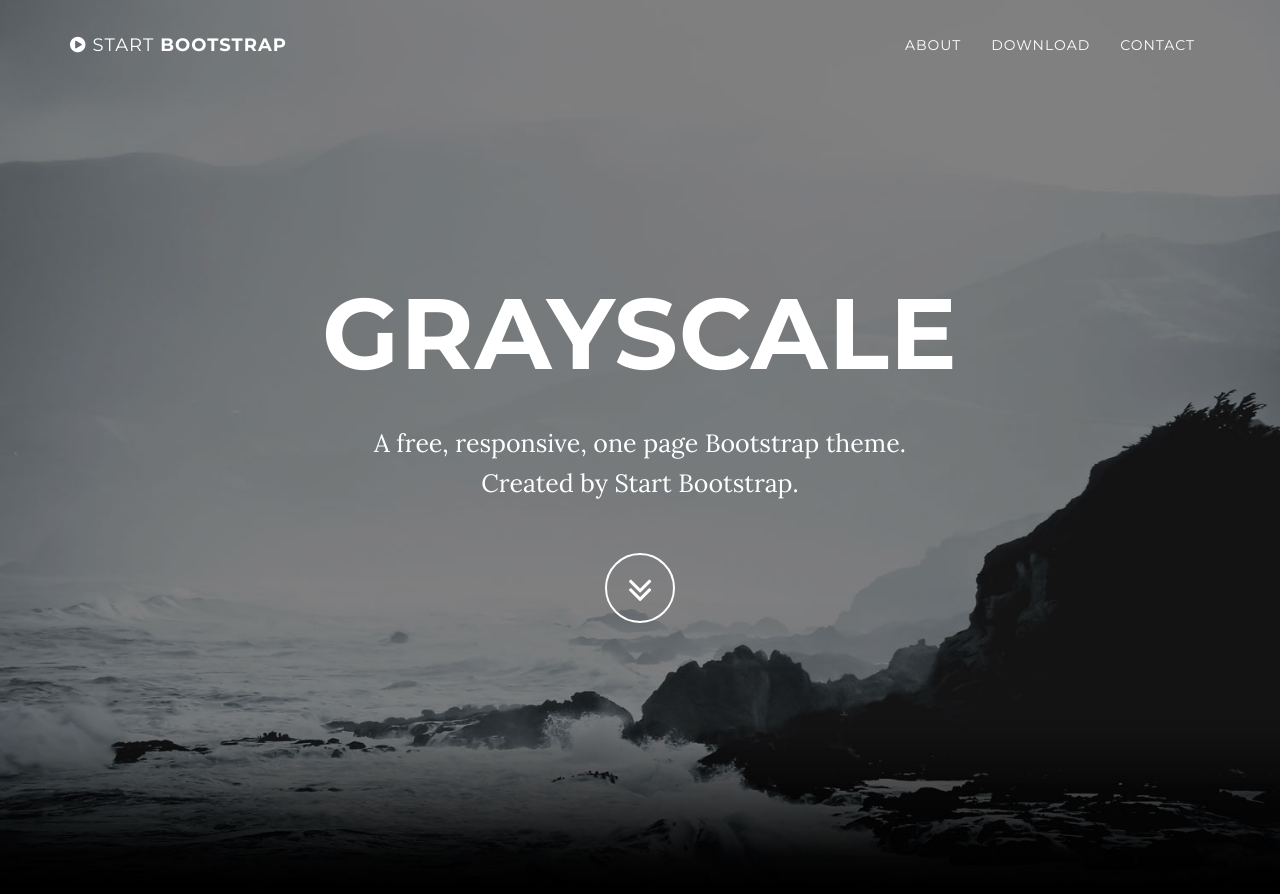
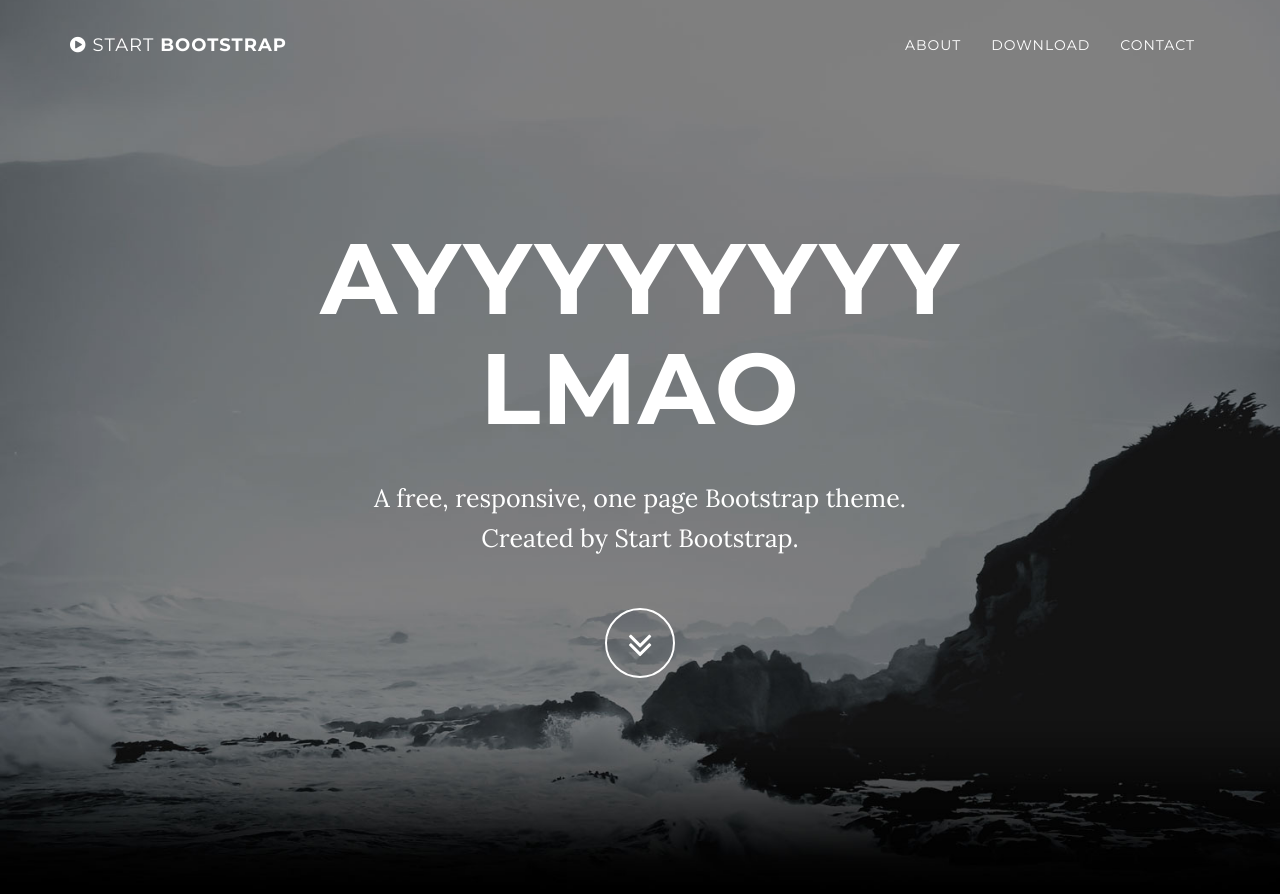
Before and after one commit to remingm/remingm.github.io, a Jekyll site: the page built from index.html, in a window 1280 px wide and 900 px high. Shown: the top 894 px of the window. Built offline with Jekyll 4.4.1, drawn with Linux system fonts in a browser that asks for light colours.

Commit message:
Ayy lmao

```diff
--- a/_includes/header.html
+++ b/_includes/header.html
@@ -4,7 +4,7 @@
             <div class="container">
                 <div class="row">
                     <div class="col-md-8 col-md-offset-2">
-                        <h1 class="brand-heading">Grayscale</h1>
+                        <h1 class="brand-heading">Ayyyyyyyy lmao</h1>
                         <p class="intro-text">A free, responsive, one page Bootstrap theme.<br>Created by Start Bootstrap.</p>
                         <a href="#about" class="btn btn-circle page-scroll">
                             <i class="fa fa-angle-double-down animated"></i>
```
